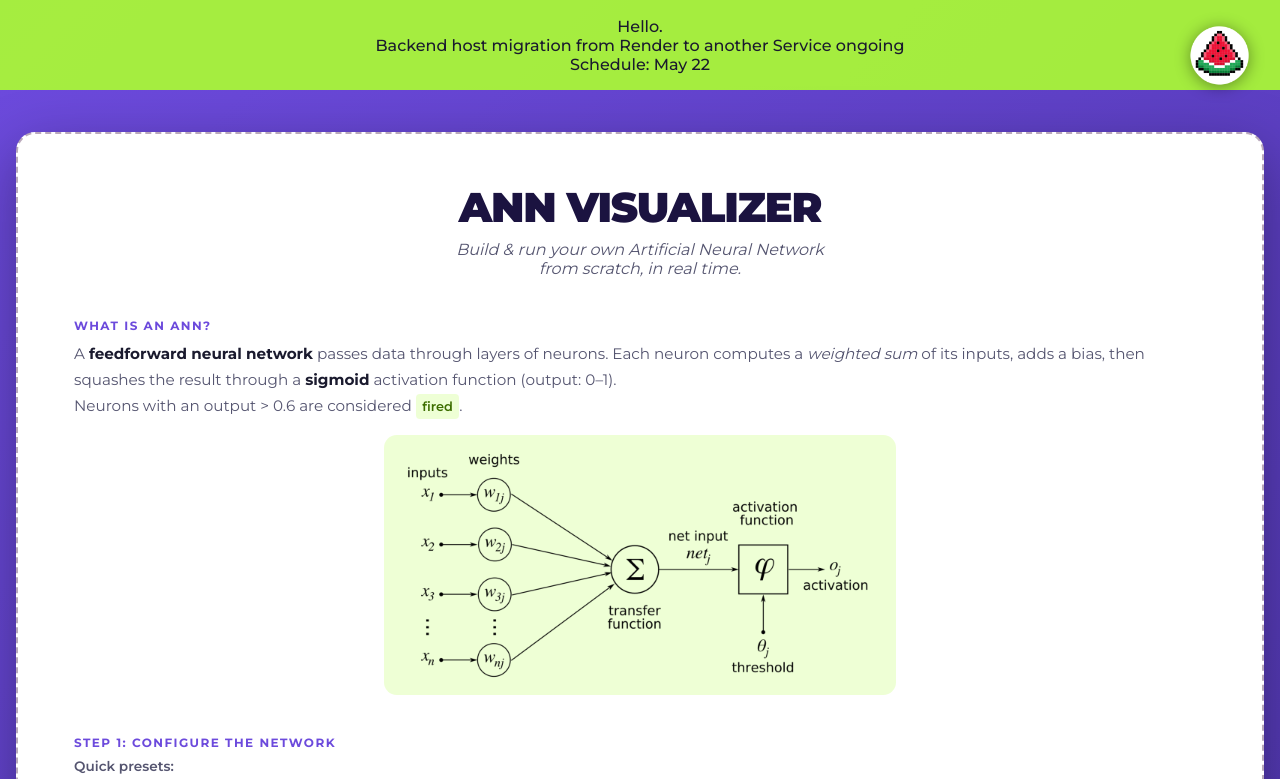
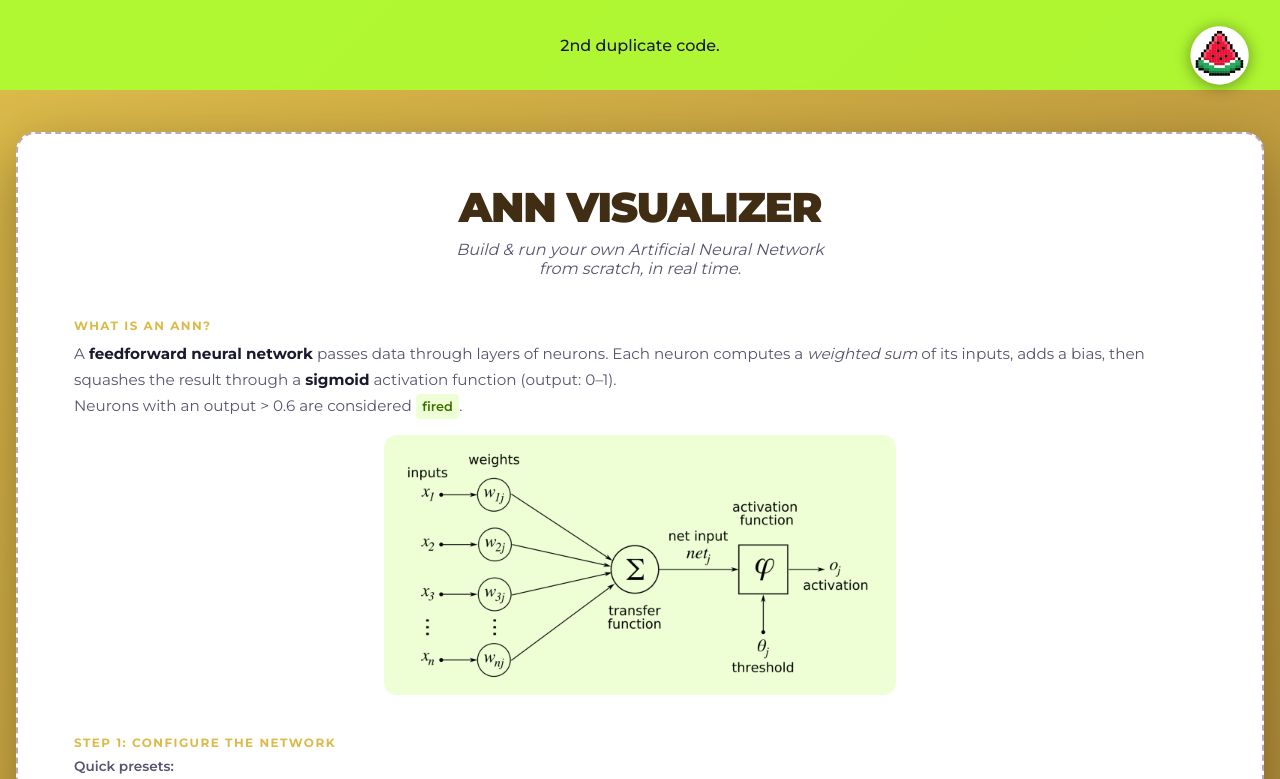
Before and after one commit to pheel-phyn-at-git/ann-for-pp, a plain HTML site: page frontend/src/index.html in a window 1280 px wide. Shown: the top 779 px of the page. Drawn offline with Linux system fonts and the light colour scheme.

Commit message:
change in style.css background gradient

```diff
--- a/frontend/src/index.html
+++ b/frontend/src/index.html
@@ -21,9 +21,9 @@
 
     <!--  Header Notice  -->
     <div class="renderNotice">
-        <span class="greet">Hello.</span>
+        <!-- <span class="greet">Hello.</span> -->
         <span>
-          Backend host migration from Render to another Service ongoing <br /> Schedule: May 22
+          2nd duplicate code.
         </span>
     </div>
 
--- a/frontend/src/styles.css
+++ b/frontend/src/styles.css
@@ -7,9 +7,9 @@
   --green-glow:  rgba(172, 255, 48, 0.4);
   --red:         rgb(228, 53, 0);
   --red-dim:     rgba(228, 53, 0, 0.15);
-  --purple-dark: #1B1340;
-  --purple-mid:  #31217B;
-  --purple-hi:   #6C4ADC;
+  --purple-dark: #402d13;
+  --purple-mid:  #7b5221;
+  --purple-hi:   #dcba4a;
   --white:       #ffffff;
   --text:        #1a1a2e;
   --text-muted:  #555570;
```
